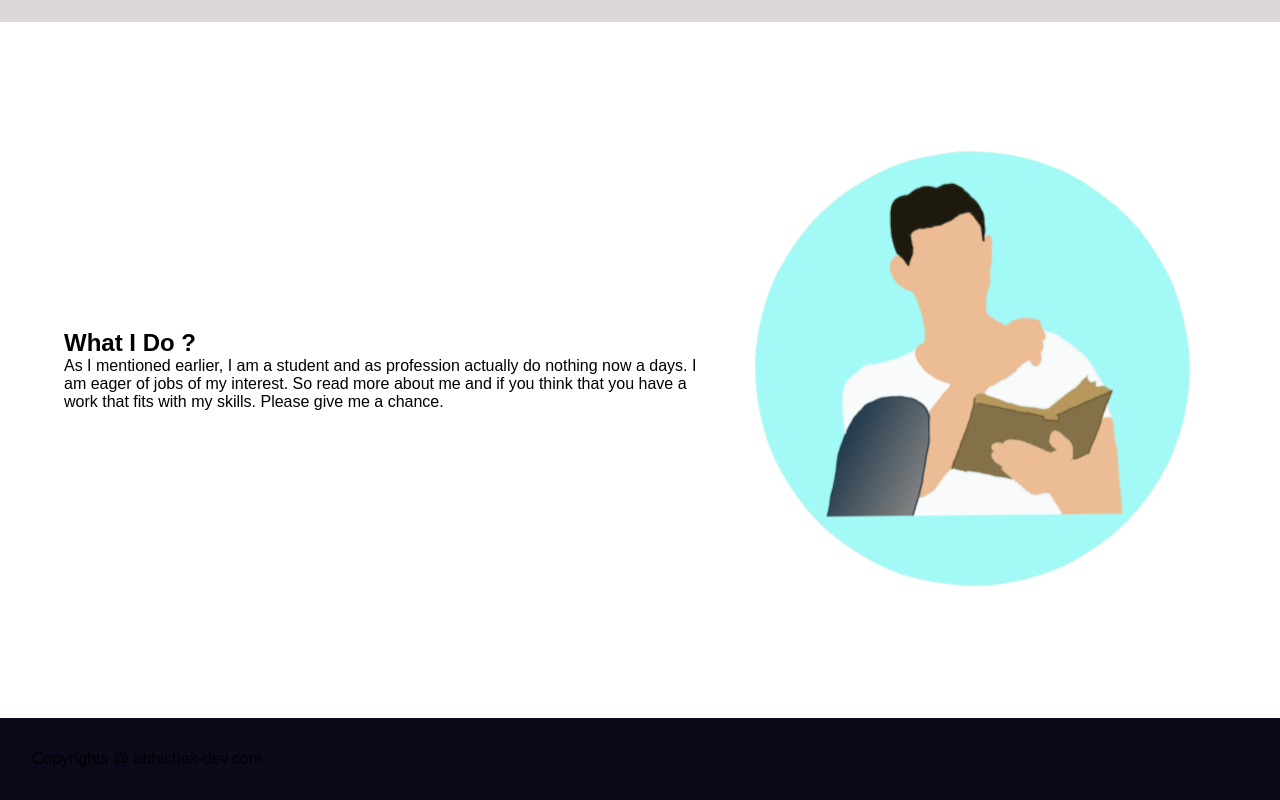
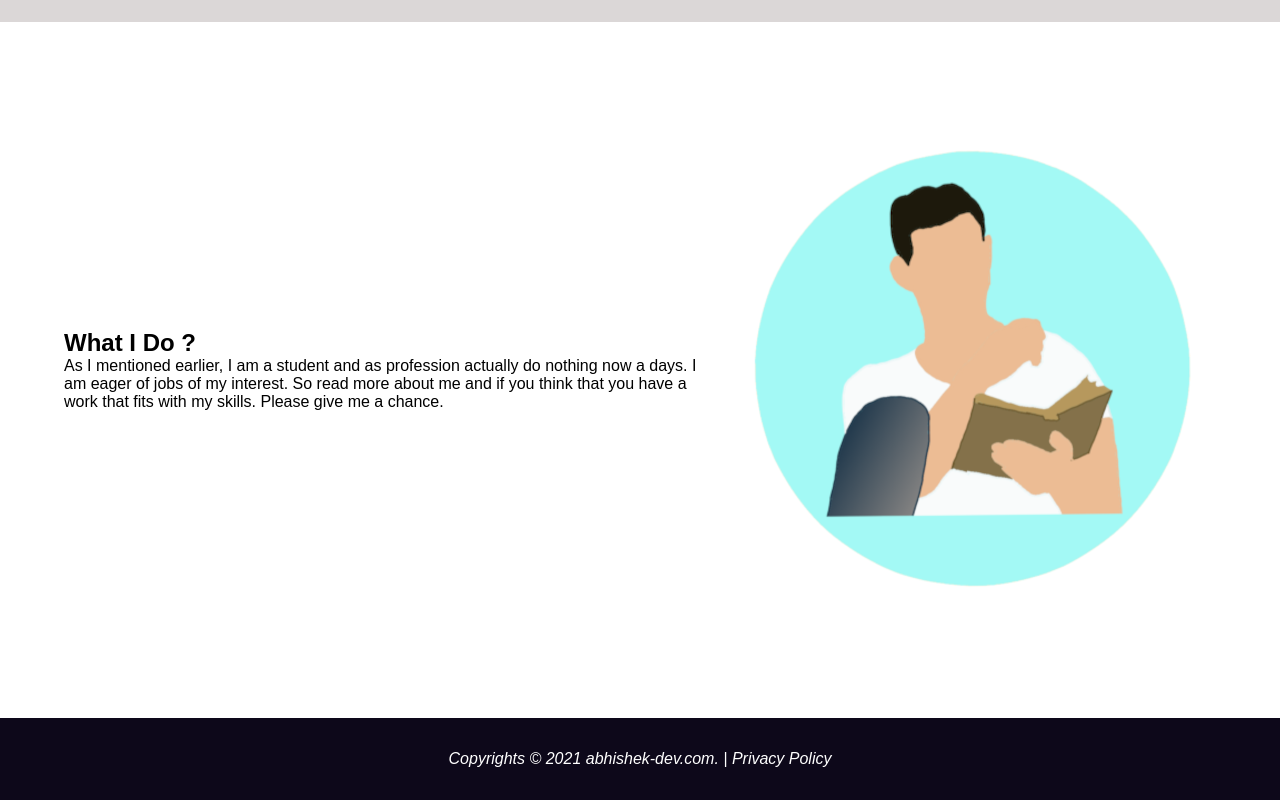
Before and after one commit to abhi0661236/Abhishek-Prajapati, a plain HTML site: page index.html in a window 1280 px wide. Shown: the part 2080-2880 px from the top of the page. Drawn offline with Linux system fonts and the light colour scheme.

Commit message:
added privacy policy

```diff
--- a/css/main.css
+++ b/css/main.css
@@ -232,10 +232,25 @@ section.services .card-wrapper .single-card:hover h2{
 
 }
 
+/* footer is designed here */
+
+
 footer {
     background-color: var(--dark);
-    clip-path: polygon();
 }
 footer p{
     padding: 2rem;
+    color: white;
+    font-style: italic;
+    text-align: center;
 }
+
+footer p a{
+    color: white;
+    text-decoration: none;
+}
+
+footer p a:hover{
+    color: var(--primary);
+    cursor: pointer;
+}
--- a/index.html
+++ b/index.html
@@ -137,7 +137,7 @@
         </section>
 
         <footer>
-            <p>Copyrights @ abhishek-dev.com.</p>
+            <p>Copyrights &copy; 2021 abhishek-dev.com. | <a target="_blank" href="https://www.termsfeed.com/live/3c2c809a-b860-421b-b9e4-b08f6c439ce5">Privacy Policy</a></p>
         </footer>
     </body>
 </html>
```
